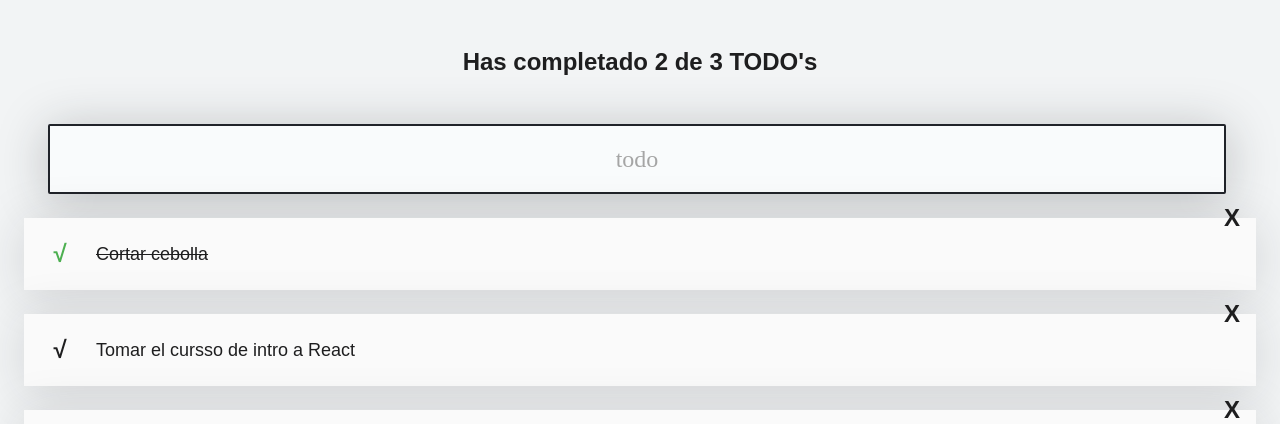
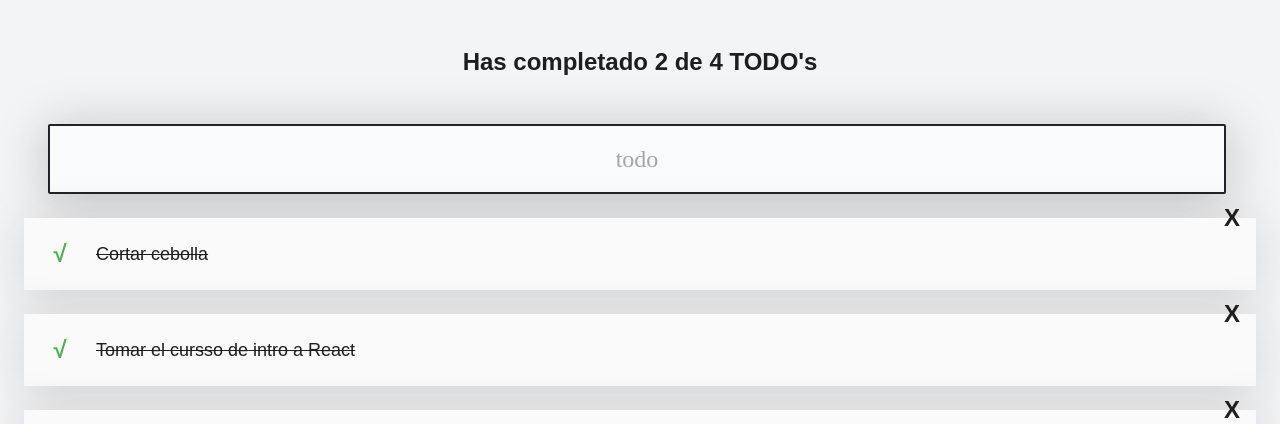
Before and after one commit to juan1988-tech/todo-machine, a React (Create React App) app: page / in a window 1280 px wide. Shown: the top 424 px of the page. Built offline with nearby package versions, Linux system fonts and the light colour scheme.

Commit message:
contando y buscando todos

```diff
--- a/src/App.js
+++ b/src/App.js
@@ -6,22 +6,36 @@ import TodoList from './TodoList';
 import TodoItem from './TodoItem';
 import CreateTodoButton from './CreateTodoButton';
 
-const todos = [
+const defaultTodos = [
   { text: 'Cortar cebolla', completed: true },
-  { text: 'Tomar el cursso de intro a React', completed: false },
+  { text: 'Tomar el cursso de intro a React', completed: true },
   { text: 'Llorar con la llorona', completed: false },
   { text: 'LALALALAA', completed: false },
 ];
 
 function App() {
   const [searchValue, setSearchValue] = React.useState('');
+  const [todos, setTodos] = React.useState(defaultTodos);
+  let searchedTodos = [];
+  const completedTodos= todos.filter((todo)=>(todo.completed === true)).length;
+  const totalTodos= todos.length;
+
+  if(searchValue.length === 0){
+    searchedTodos = todos;
+  }else{
+    searchedTodos = todos.filter((todo)=>{
+      const todoText = todo.text.toLowerCase();
+      const searchText = searchValue.toLowerCase();
+      return todoText.includes(searchText);
+    })
+  }
   return (
     <React.Fragment>
-      <TodoCounter />
+      <TodoCounter totalTodos={totalTodos} completedTodos={completedTodos}/>
       <TodoSearch value={searchValue} setSearchValue={setSearchValue}/>
-      <p>{searchValue}</p>
+
       <TodoList>
-        {todos.map(todo => (
+        {searchedTodos.map(todo => (
           <TodoItem
             key={todo.text}
             text={todo.text}
--- a/src/TodoCounter.jsx
+++ b/src/TodoCounter.jsx
@@ -1,9 +1,9 @@
 import React from 'react';
 import './TodoCounter.css';
 
-const TodoCounter = () =>{
+const TodoCounter = ({totalTodos, completedTodos}) =>{
   return(
-    <h2 className='TodoCounter'>Has completado 2 de 3 TODO's</h2>
+    <h2 className='TodoCounter'>Has completado {completedTodos} de {totalTodos} TODO's</h2>
   )
 }
 
```
